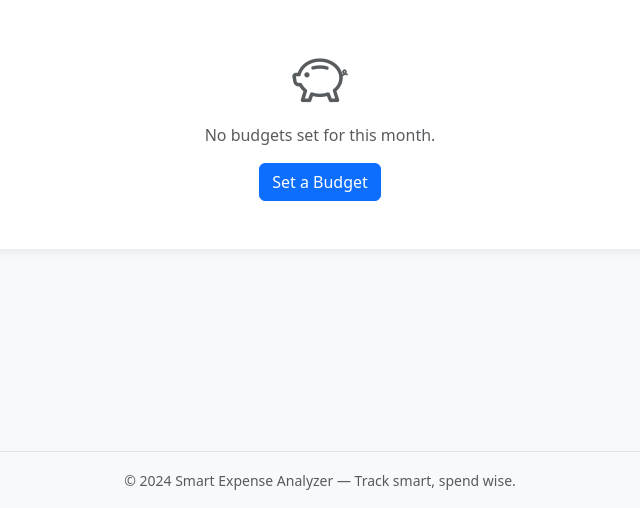
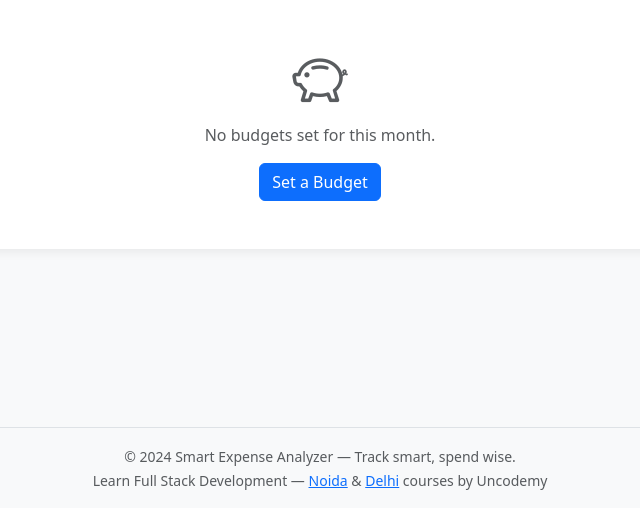
Before and after one commit to ishaank779-code/smart-expense-analyzer, a Flask app: page /budgets in a window 1280 px wide. Shown: the part 292-800 px from the top of the page, without its empty margins (320-960 px from the left). Run offline with Flask 3, Linux system fonts and the light colour scheme; the visitor is signed in with stand-in values (Sample User, id 1); data that the repository does not hold is empty; parts of the project's set-up code (start-up, migrations or seed data) failed here and were passed over.

Commit message:
Added Uncodemy Full Stack course links (Noida & Delhi)

```diff
--- a/app/templates/base.html
+++ b/app/templates/base.html
@@ -1,5 +1,6 @@
 <!DOCTYPE html>
 <html lang="en">
+
 <head>
     <meta charset="UTF-8">
     <meta name="viewport" content="width=device-width, initial-scale=1.0">
@@ -15,6 +16,7 @@
     <link rel="stylesheet" href="{{ url_for('static', filename='css/style.css') }}">
     {% block extra_css %}{% endblock %}
 </head>
+
 <body>
     {% if current_user.is_authenticated %}
     <nav class="navbar navbar-expand-lg navbar-dark bg-primary sticky-top shadow">
@@ -28,27 +30,32 @@
             <div class="collapse navbar-collapse" id="navbarNav">
                 <ul class="navbar-nav me-auto">
                     <li class="nav-item">
-                        <a class="nav-link {% if request.endpoint == 'main.dashboard' %}active{% endif %}" href="{{ url_for('main.dashboard') }}">
+                        <a class="nav-link {% if request.endpoint == 'main.dashboard' %}active{% endif %}"
+                            href="{{ url_for('main.dashboard') }}">
                             <i class="bi bi-speedometer2"></i> Dashboard
                         </a>
                     </li>
                     <li class="nav-item">
-                        <a class="nav-link {% if request.endpoint in ['main.expenses', 'main.add_expense', 'main.edit_expense'] %}active{% endif %}" href="{{ url_for('main.expenses') }}">
+                        <a class="nav-link {% if request.endpoint in ['main.expenses', 'main.add_expense', 'main.edit_expense'] %}active{% endif %}"
+                            href="{{ url_for('main.expenses') }}">
                             <i class="bi bi-receipt"></i> Expenses
                         </a>
                     </li>
                     <li class="nav-item">
-                        <a class="nav-link {% if request.endpoint in ['main.categories', 'main.add_category'] %}active{% endif %}" href="{{ url_for('main.categories') }}">
+                        <a class="nav-link {% if request.endpoint in ['main.categories', 'main.add_category'] %}active{% endif %}"
+                            href="{{ url_for('main.categories') }}">
                             <i class="bi bi-tags"></i> Categories
                         </a>
                     </li>
                     <li class="nav-item">
-                        <a class="nav-link {% if request.endpoint in ['main.budgets', 'main.add_budget'] %}active{% endif %}" href="{{ url_for('main.budgets') }}">
+                        <a class="nav-link {% if request.endpoint in ['main.budgets', 'main.add_budget'] %}active{% endif %}"
+                            href="{{ url_for('main.budgets') }}">
                             <i class="bi bi-piggy-bank"></i> Budgets
                         </a>
                     </li>
                     <li class="nav-item">
-                        <a class="nav-link {% if request.endpoint == 'main.reports' %}active{% endif %}" href="{{ url_for('main.reports') }}">
+                        <a class="nav-link {% if request.endpoint == 'main.reports' %}active{% endif %}"
+                            href="{{ url_for('main.reports') }}">
                             <i class="bi bi-bar-chart-line"></i> Reports
                         </a>
                     </li>
@@ -59,7 +66,8 @@
                             <i class="bi bi-person-circle"></i> {{ current_user.username }}
                         </a>
                         <ul class="dropdown-menu dropdown-menu-end">
-                            <li><a class="dropdown-item" href="{{ url_for('main.logout') }}"><i class="bi bi-box-arrow-right"></i> Logout</a></li>
+                            <li><a class="dropdown-item" href="{{ url_for('main.logout') }}"><i
+                                        class="bi bi-box-arrow-right"></i> Logout</a></li>
                         </ul>
                     </li>
                 </ul>
@@ -86,7 +94,17 @@
     {% if current_user.is_authenticated %}
     <footer class="bg-light text-center text-muted py-3 mt-auto border-top">
         <div class="container">
-            <small>&copy; 2024 Smart Expense Analyzer &mdash; Track smart, spend wise.</small>
+            <small>
+                &copy; 2024 Smart Expense Analyzer — Track smart, spend wise.
+                <br>
+                Learn Full Stack Development —
+                <a href="https://uncodemy.com/course/full-stack-development-training-course-in-noida" target="_blank"
+                    rel="noopener">Noida</a>
+                &amp;
+                <a href="https://uncodemy.com/course/full-stack-development-training-course-in-delhi" target="_blank"
+                    rel="noopener">Delhi</a>
+                courses by Uncodemy
+            </small>
         </div>
     </footer>
     {% endif %}
@@ -94,4 +112,5 @@
     <script src="https://cdn.jsdelivr.net/npm/bootstrap@5.3.3/dist/js/bootstrap.bundle.min.js"></script>
     {% block extra_js %}{% endblock %}
 </body>
+
 </html>
```
Lines whose indentation alone changed are shown as unchanged.
